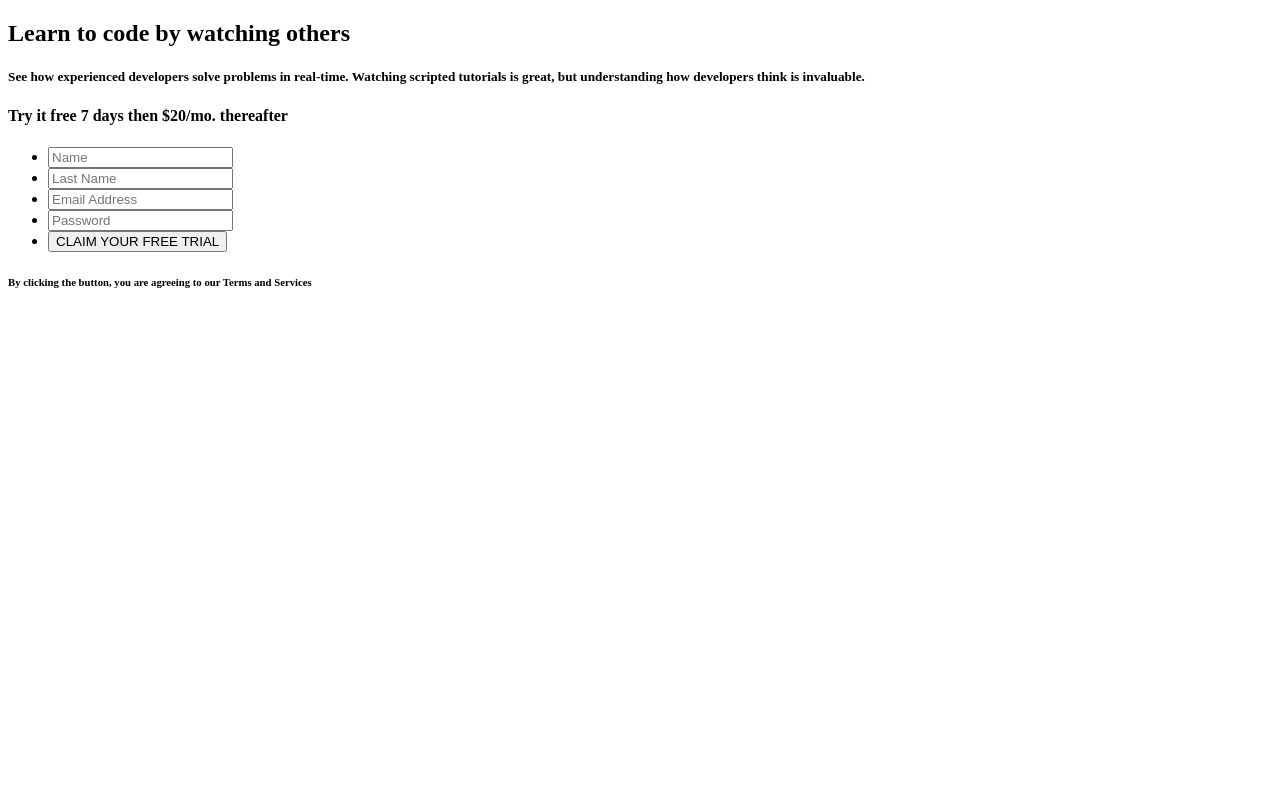
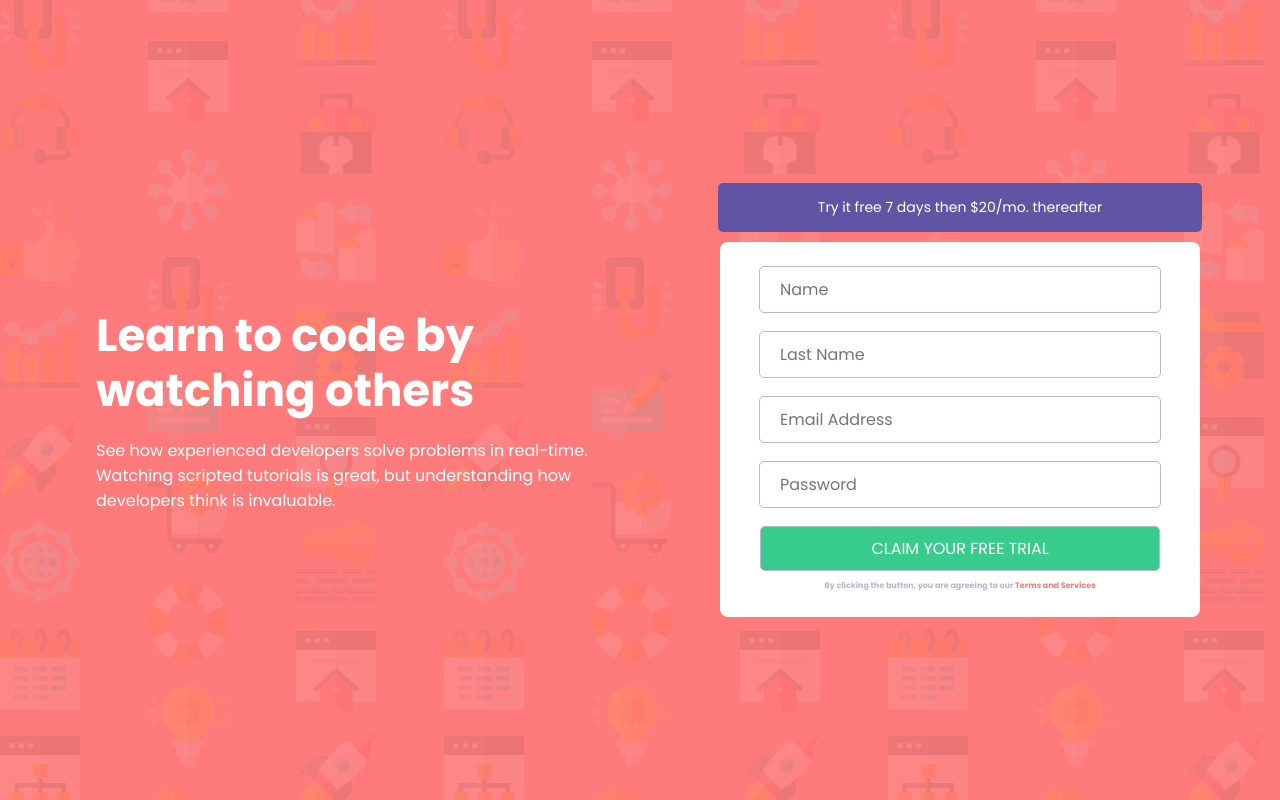
Before and after one commit to SergioRod21/ActiveForm, a plain HTML site: page index.html in a window 1280 px wide. Drawn offline with Linux system fonts and the light colour scheme.

Commit message:
desktop 1440px version

```diff
--- a/index.html
+++ b/index.html
@@ -4,11 +4,14 @@
     <meta charset="UTF-8">
     <meta http-equiv="X-UA-Compatible" content="IE=edge">
     <meta name="viewport" content="width=device-width, initial-scale=1.0">
+    <link rel="preconnect" href="https://fonts.googleapis.com">
+<link rel="preconnect" href="https://fonts.gstatic.com" crossorigin>
+<link href="https://fonts.googleapis.com/css2?family=Poppins:ital,wght@0,400;0,500;0,600;0,700;1,400;1,500;1,600;1,700&display=swap" rel="stylesheet">
     <link rel="stylesheet" href="styles.css">
     <title>Active Form</title>
 </head>
 <body>
-<section class="principal">
+<section class="main">
     <section class="information">
         <h2 class="information__title">Learn to code by watching others</h2>
         <h5 class="information__subtitle">See how experienced developers solve problems in real-time. Watching scripted tutorials is great, but understanding how developers think is invaluable.</h5>
@@ -43,7 +46,7 @@
                 </ul>
             </div>
             <div class="terms-and-conditions__container">
-                <h6 class="terms-and-conditions">By clicking the button, you are agreeing to our Terms and Services</h6>
+                <h6 class="terms-and-conditions">By clicking the button, you are agreeing to our <span>Terms and Services</span></h6>
             </div>
         </div>
     </section>
--- a/styles.css
+++ b/styles.css
@@ -0,0 +1,128 @@
+* {
+    font-size: 16px;
+    font-family: 'Poppins', sans-serif;
+    padding: 0;
+    margin: 0;
+}
+
+html, body {
+        height:100%;
+        margin:0;
+        display: flex;
+        flex-direction: column;
+      }
+
+:root {
+    --red: hsl(0, 100%, 74%);
+--green: hsl(154, 59%, 51%);
+--blue: hsl(248, 32%, 49%);
+--darkBlue: hsl(249, 10%, 26%);
+--grayishBlue: hsl(246, 25%, 77%);
+}
+
+.main {
+    width: 100vw;
+    height: 100%;
+    background-image: url(components/images/bg-intro-desktop.png);
+    background-color: var(--red);
+    display: grid;
+    grid-template-columns:1fr 1fr;
+    align-items: center;
+}
+
+.information {
+    color: white;
+    padding-left: 15%;
+    display: flex;
+    flex-direction: column;
+    justify-content: center;
+    align-items: top;
+}
+
+.information__title {
+    width: 90%;
+    font-weight: 700;
+    line-height: 55px;
+    font-size: 45px;
+    padding-top: 20px;
+    margin-bottom: 20px;
+}
+
+.information__subtitle {
+    font-size: 16px;
+    font-weight: lighter;
+}
+
+.form{
+    display: flex;
+    align-items: center;
+    justify-content: center;
+}
+
+.free-trial__container {
+    width: 100%;
+    background-color: var(--blue);
+    padding: 2px;
+    justify-self: center;
+    border-radius: 5px;
+    height: 45px;
+    display: flex;
+    justify-content: center;
+    align-items: center;
+}
+
+.free-trial {
+    color: white;
+    font-weight: lighter;
+    font-size: 14px;
+}
+
+li {
+    list-style: none;
+    justify-self: center;
+}
+
+.form__container {
+    width: 450px;
+    background-color: white;
+    display: flex;
+    flex-direction: column;
+    justify-content: center;
+    align-items: center;
+    padding: 20px 15px 20px 15px;
+    border-radius: 8px;
+}
+
+.form input, button {
+    border: 1px solid var(--grayishBlue);
+    border-radius: 5px;
+    width: 400px;
+    height: 45px;
+    margin: 4px;
+}
+
+.form, ul {
+    display: grid;
+    grid-gap: 10px;
+}
+
+input::placeholder {
+    padding-left: 20px;
+}
+
+button {
+    background-color: var(--green);
+    color: white;
+}
+
+.terms-and-conditions {
+    margin-top: 5px;
+    margin-bottom: 5px;
+    font-size: 8px;
+    color: var(--grayishBlue);
+}
+
+.terms-and-conditions span {
+    font-size: 8px;
+    color: var(--red);
+}
```
